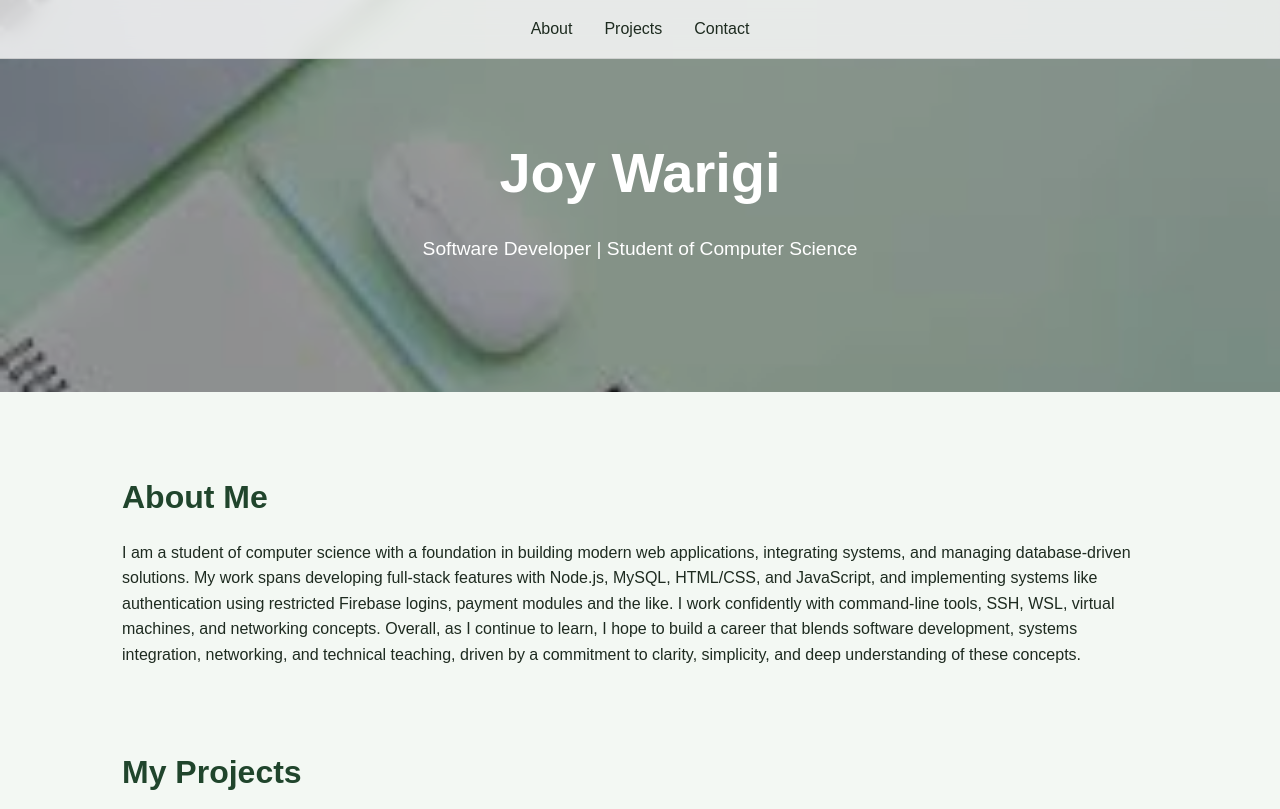
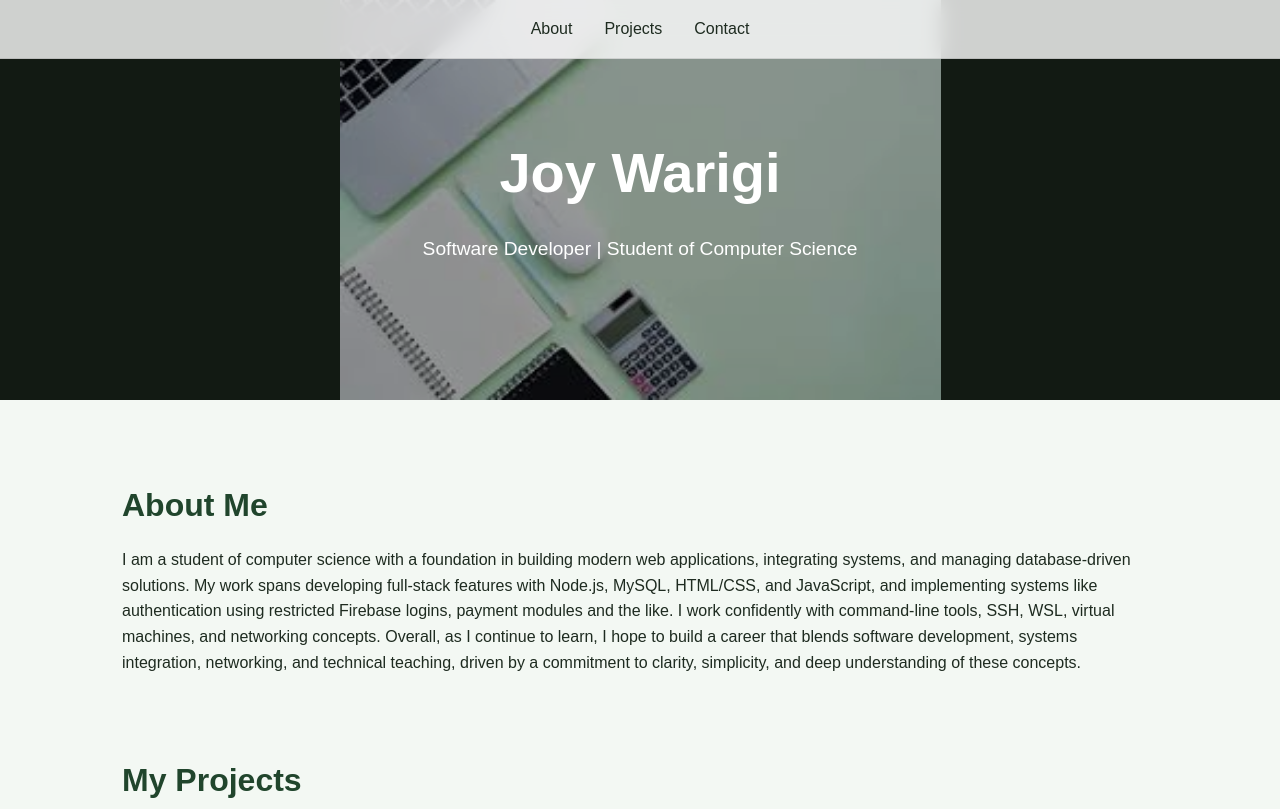
Before and after one commit to Wambuiwarigi/Joy_Portfolio, a plain HTML site: page index.html in a window 1280 px wide. Shown: the top 809 px of the page. Drawn offline with Linux system fonts and the light colour scheme.

Commit message:
Let's see

```diff
--- a/forester.css
+++ b/forester.css
@@ -13,11 +13,14 @@
 
 
   header {
-    background: url('Portfolio.jpeg') center/cover no-repeat;
+    background: url('Portfolio.jpeg') center/contain no-repeat;
+    background-color: #1e2b20;
     color: white;
     text-align: center;
     padding: 8rem 2rem;
     position: relative;
+    min-height: 400px;
+    max-height: 600px;
   }
 
   header::after {
```
